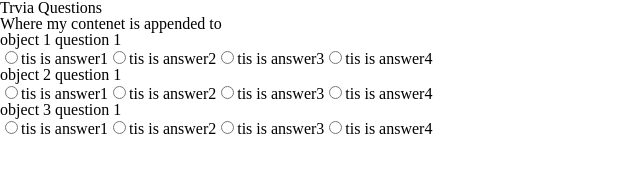
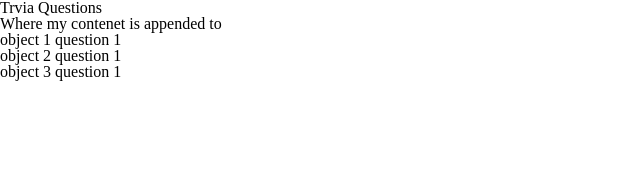
Before and after one commit to siverson90/triviaGame, a plain HTML site: page index.html in a window 1280 px wide. Shown: the whole page, without its empty margins (0-640 px from the left). Drawn offline with nearby package versions, Linux system fonts and the light colour scheme.

Commit message:
adding new loops and printing

```diff
--- a/assets/javascript/app.js
+++ b/assets/javascript/app.js
@@ -1,43 +1,82 @@
-var questionAndAnswerBank= [
+var qAndABank= [
     {
       question: "object 1 question 1",
-      answer1: "tis is answer1",
-      answer2: "tis is answer2",
-      answer3: "tis is answer3",
-      answer4: "tis is answer4",
-      correctanswer: "this is correct answer"
+      answer: ["tis is answer1","tis is answer2","tis is answer3","tis is answer4"],
+      correctAnswer: 1,
     },
     {
       question: "object 2 question 1",
-      answer1: "tis is answer1",
-      answer2: "tis is answer2",
-      answer3: "tis is answer3",
-      answer4: "tis is answer4",
-      correctanswer: "this is correct answer"
+      answer: ["tis is answer1","tis is answer2","tis is answer3","tis is answer4"],
+      correctAnswer: 1,
     },
     {
       question: "object 3 question 1",
-      answer1: "tis is answer1",
-      answer2: "tis is answer2",
-      answer3: "tis is answer3",
-      answer4: "tis is answer4",
-      correctanswer: "this is correct answer"
+      answer: ["tis is answer1","tis is answer2","tis is answer3","tis is answer4"],
+      correctAnswer: 1,
     }
 ]
 
+var correctAnswers;
+var unanswerQuestions;
+var incorrectAnswers;
+
+
 var appendDiv = $("#mainwrapper")
 
-function renderToScreen(question,a1,a2,a3,a4){
-  var newDiv = $("<div>");
-  newDiv.html("<h1>"+ question + "</h1>" + "<input type=radio>" + a1 + "<input type=radio>"+ a2 + "<input type=radio>"+ a3 + "<input type=radio>"+ a4 + "</button>");
-  appendDiv.append(newDiv);
+
+
+// Create fucntion for looping through elemetns that Calls the HMTL
+
+function renderQuestions(){
+  qAndABank.forEach(function(questionObj) {
+    var questions = renderToScreen(questionObj);
+    $("#questionContainer").append(questions);
+})
+};
+
+
+// Need to have a function for rendering HTML ONLY
+function renderToScreen(questionObj){
+  console.log(questionObj);
+  var newDiv= document.createElement("div");
+  newDiv.className = "question";
+  newDiv.innerText = questionObj.question;
+  for( var i = 0; i < questionObj.answer.length;i++){
+    console.log(questionObj.answer.length);
+  }
+  // inputs maybe need to do a for loop
+  // target questionObj.answer
+
+  return newDiv;
+
+  // add a child for H1
+  // add childinput 1
+
+  // return varible that is the element
 }
 
-// "<input type='radio'"+  "question=''" "value="''" "checked>
+renderQuestions();
 
-function SendToRenderfunction (){
-  for( var i = 0; i < questionAndAnswerBank.length; i++)
-    renderToScreen(questionAndAnswerBank[i].question,questionAndAnswerBank[i].answer1, questionAndAnswerBank[i].answer2, questionAndAnswerBank[i].answer3,questionAndAnswerBank[i].answer4);
-}
+    // createCharHTML: function(player){
+    //     // var characterHTML = "<p class='character'>" + player.characterName + "</p>";
+    //     var characterHTML = document.createElement('p');
+    //     characterHTML.className = "character";
+    //     characterHTML.innerText = player.characterName;
+    //     characterHTML.setAttribute('data-id', player.characterName);
 
-SendToRenderfunction();
+    //     return characterHTML;
+    // },
+
+
+// console.log(questionOrAnswer);
+
+// function SendToRenderfunction () {
+//   for( var i = 0; i < qAndABank.length; i++)
+//     renderToScreen(qAndABank[i].question,qAndABank[i].answer1, qAndABank[i].answer2, qAndABank[i].answer3,qAndABank[i].answer4,qAndABank[i].correctAnswer);
+// }
+
+// SendToRenderfunction();
+
+
+
+// will need to wrap the entire contents
--- a/index.html
+++ b/index.html
@@ -10,7 +10,7 @@
   <h1>Trvia Questions</h1>
   <div id="mainwrapper">
     <form action="">
-      <div >Where my contenet is appended to</div>
+      <div id="questionContainer" >Where my contenet is appended to</div>
     </form>
   </div>
 
```
Also changed, not shown: 1 other file.
